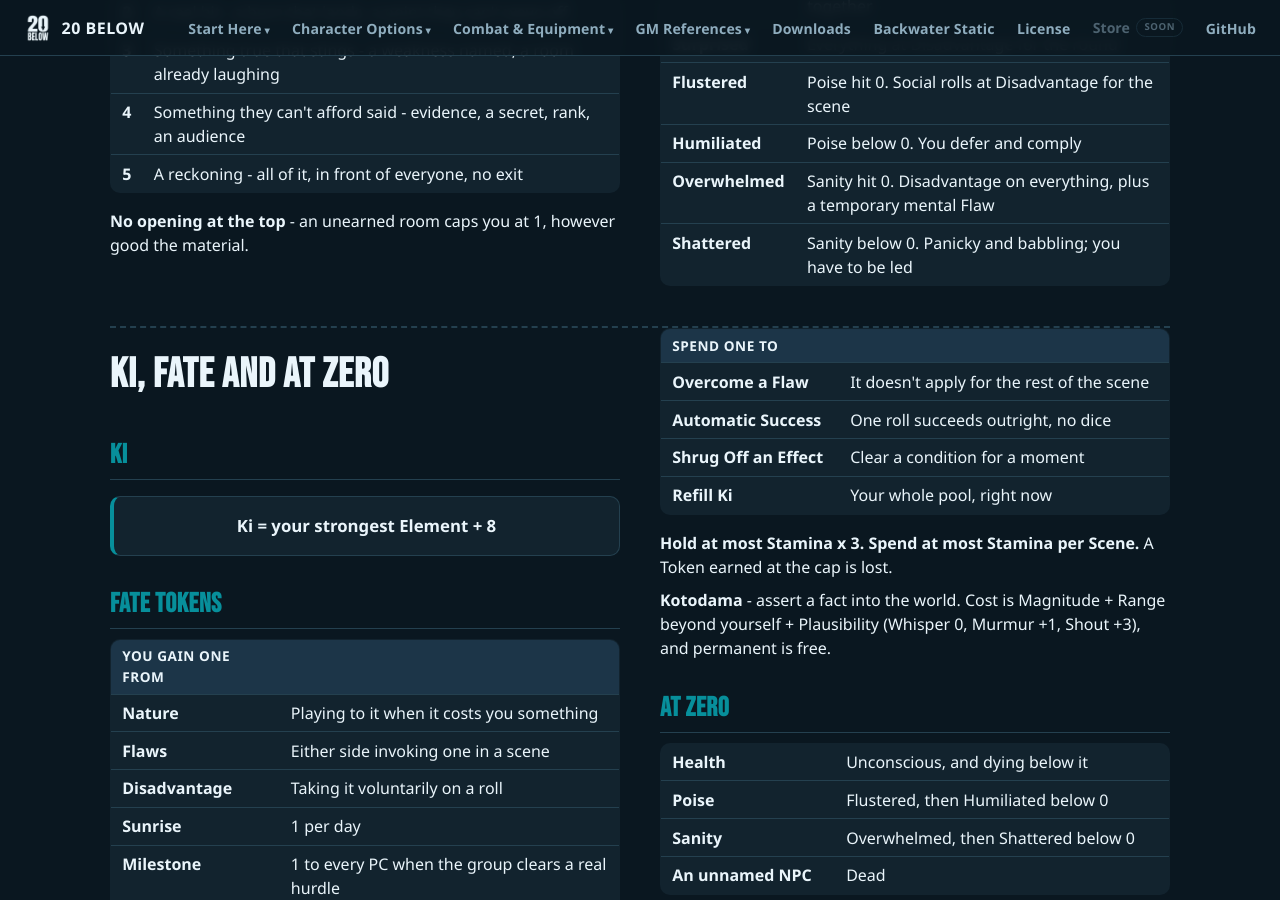
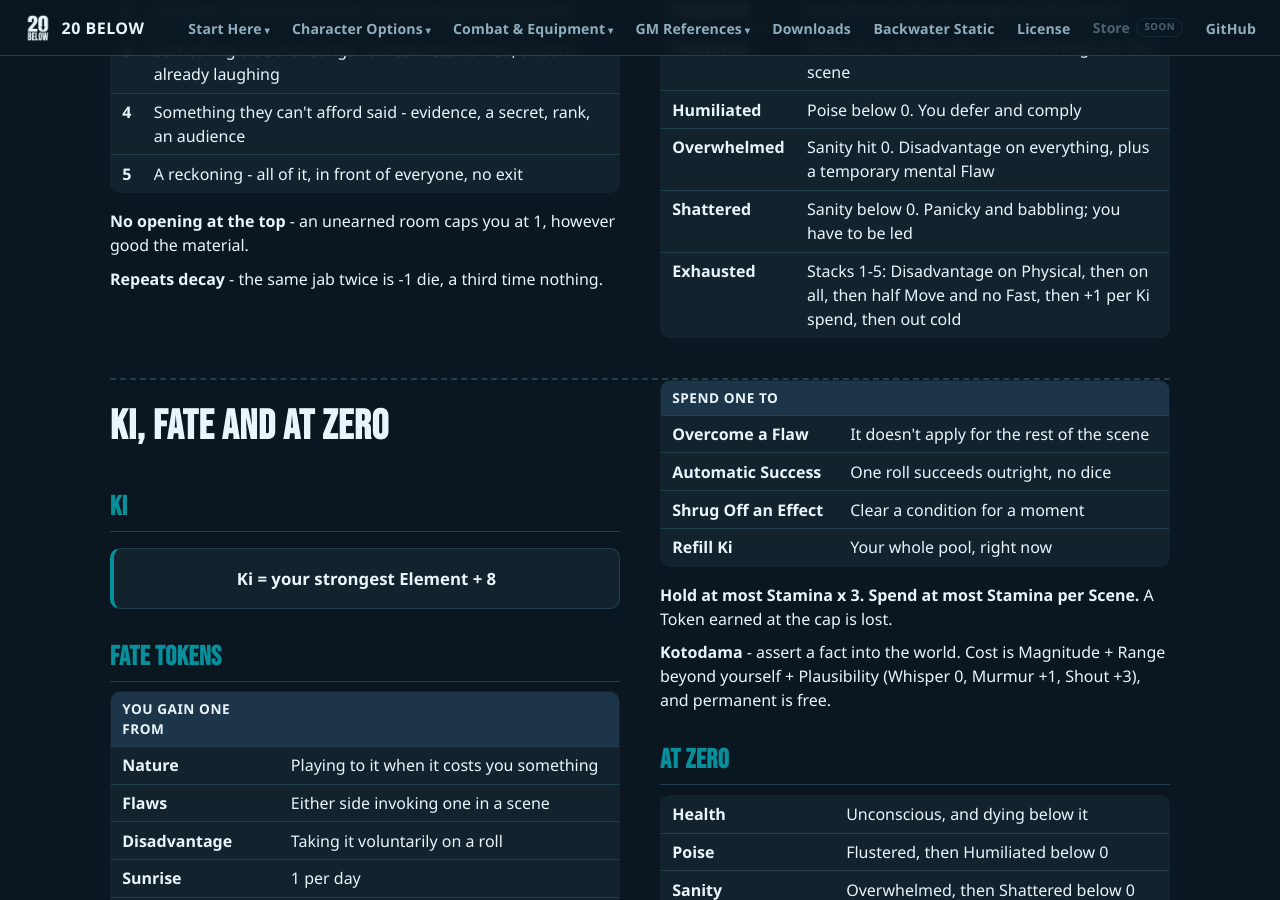
Before and after one commit to feralucce/20_Below, a Jekyll site: the page built from docs/player-quick-reference.html, in a window 1280 px wide and 900 px high, scrolled down 2376 px. Built offline with Jekyll 4.4.1, drawn with Linux system fonts in a browser that asks for light colours.

Commit message:
Add Exhausted to the quick reference's Conditions
Defining Exhausted took the book to eight conditions and left the sheet
listing seven, which is drift introduced in the same session that fixed
the last lot. Page 3 goes 795 to 852 against a 940 flow; still four
pages, nothing over.

Co-Authored-By: Claude Opus 5 <noreply@anthropic.com>

```diff
--- a/docs/player-quick-reference.html
+++ b/docs/player-quick-reference.html
@@ -229,6 +229,7 @@ Generated from the same source the printed sheet uses.</p>
 <tr><td><strong>Humiliated</strong></td><td>Poise below 0. You defer and comply</td></tr>
 <tr><td><strong>Overwhelmed</strong></td><td>Sanity hit 0. Disadvantage on everything, plus a temporary mental Flaw</td></tr>
 <tr><td><strong>Shattered</strong></td><td>Sanity below 0. Panicky and babbling; you have to be led</td></tr>
+<tr><td><strong>Exhausted</strong></td><td>Stacks 1-5: Disadvantage on Physical, then on all, then half Move and no Fast, then +1 per Ki spend, then out cold</td></tr>
 </tbody></table>
 </div>
 <hr class="page-split" />
```
Also changed, not shown: brew/examples/player-quick-reference.md (+1 -0 lines).
